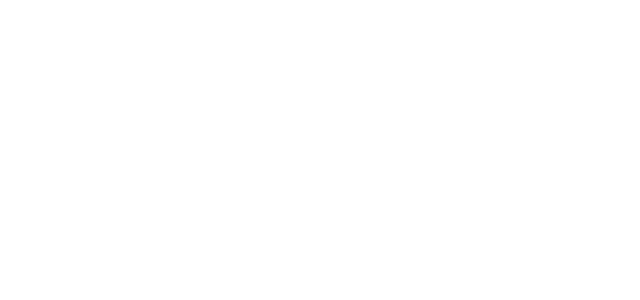
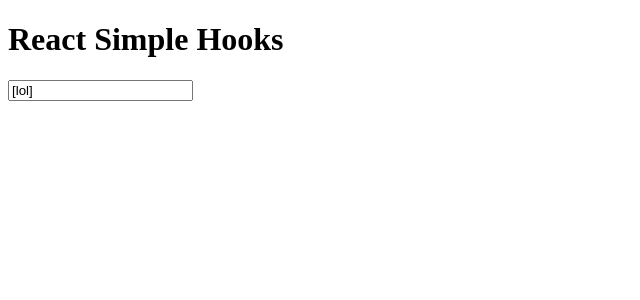
Before and after one commit to rkdvnfma90/react-simple-hooks, a React (Create React App) app: page / in a window 1280 px wide. Shown: the top 300 px of the page, without its empty margins (0-640 px from the left). Built offline with nearby package versions, Linux system fonts and the light colour scheme.

Commit message:
add useInput hooks

```diff
--- a/src/App.js
+++ b/src/App.js
@@ -1,5 +1,16 @@
+import React from 'react'
+import { useInput } from './hooks/useInput.js'
+
 const App = () => {
-  return <div></div>
+  const maxLen = (value) => value.length <= 10
+  const name = useInput('[lol]', maxLen)
+
+  return (
+    <div>
+      <h1>React Simple Hooks</h1>
+      <input placeholder="Name" {...name} />
+    </div>
+  )
 }
 
 export default App
--- /dev/null
+++ b/src/hooks/useInput.js
@@ -0,0 +1,19 @@
+import { useState } from 'react'
+
+export const useInput = (initialValue, validator) => {
+  const [value, setValue] = useState(initialValue)
+  const onChange = (event) => {
+    const targetValue = event.target.value
+
+    let isValid = true
+
+    if (typeof validator === 'function') {
+      isValid = validator(targetValue)
+    }
+    if (isValid) {
+      setValue(targetValue)
+    }
+  }
+
+  return { value, onChange }
+}
```
Also changed, not shown: 1 other file (tests, documents, lock files or other folders).
